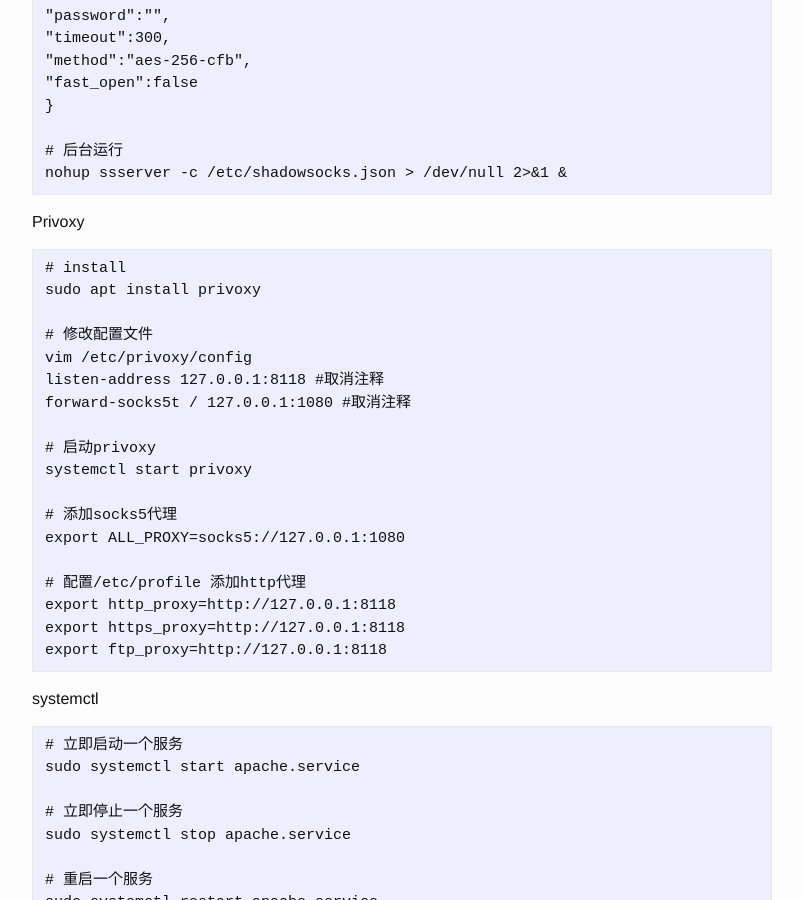
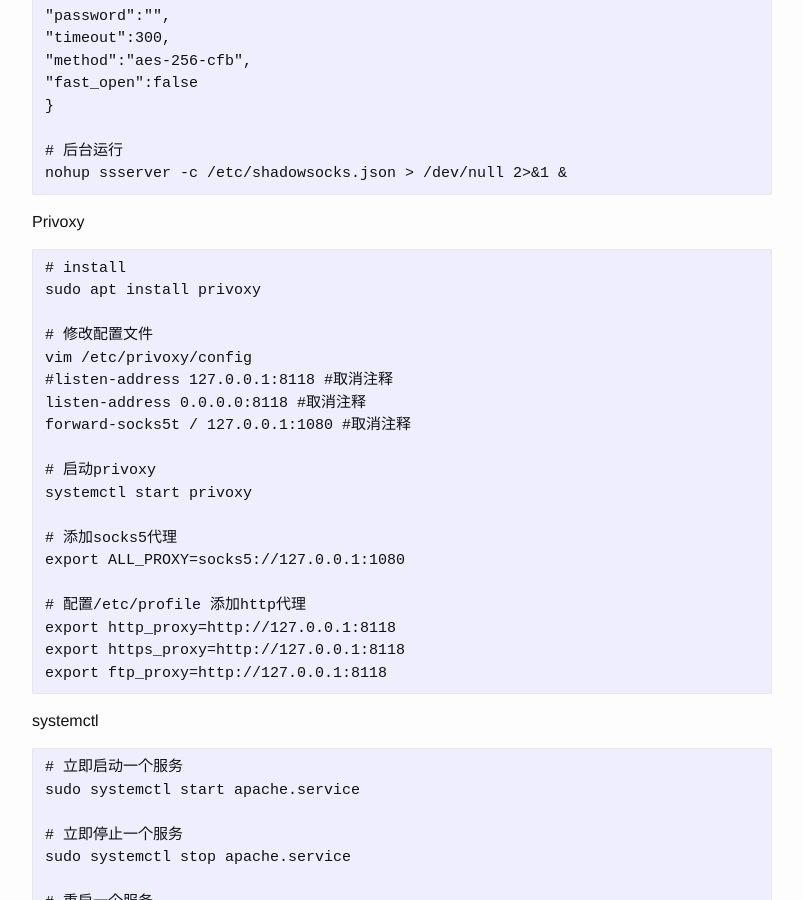
Before and after one commit to josephstalin117/josephstalin117.github.io, a Jekyll site: the page built from _posts/2016-04-04-linux.markdown, in a window 1280 px wide and 900 px high, scrolled down 11950 px. Shown: the whole window, without its empty margins (238-1041 px from the left). Built offline with Jekyll 4.4.1, drawn with Linux system fonts in a browser that asks for light colours.

Commit message:
edit http proxy

```diff
--- a/_posts/2016-04-04-linux.markdown
+++ b/_posts/2016-04-04-linux.markdown
@@ -561,7 +561,8 @@ sudo apt install privoxy
 
 # 修改配置文件
 vim /etc/privoxy/config
-listen-address 127.0.0.1:8118 #取消注释
+#listen-address 127.0.0.1:8118 #取消注释
+listen-address 0.0.0.0:8118 #取消注释
 forward-socks5t / 127.0.0.1:1080 #取消注释
 
 # 启动privoxy
```
